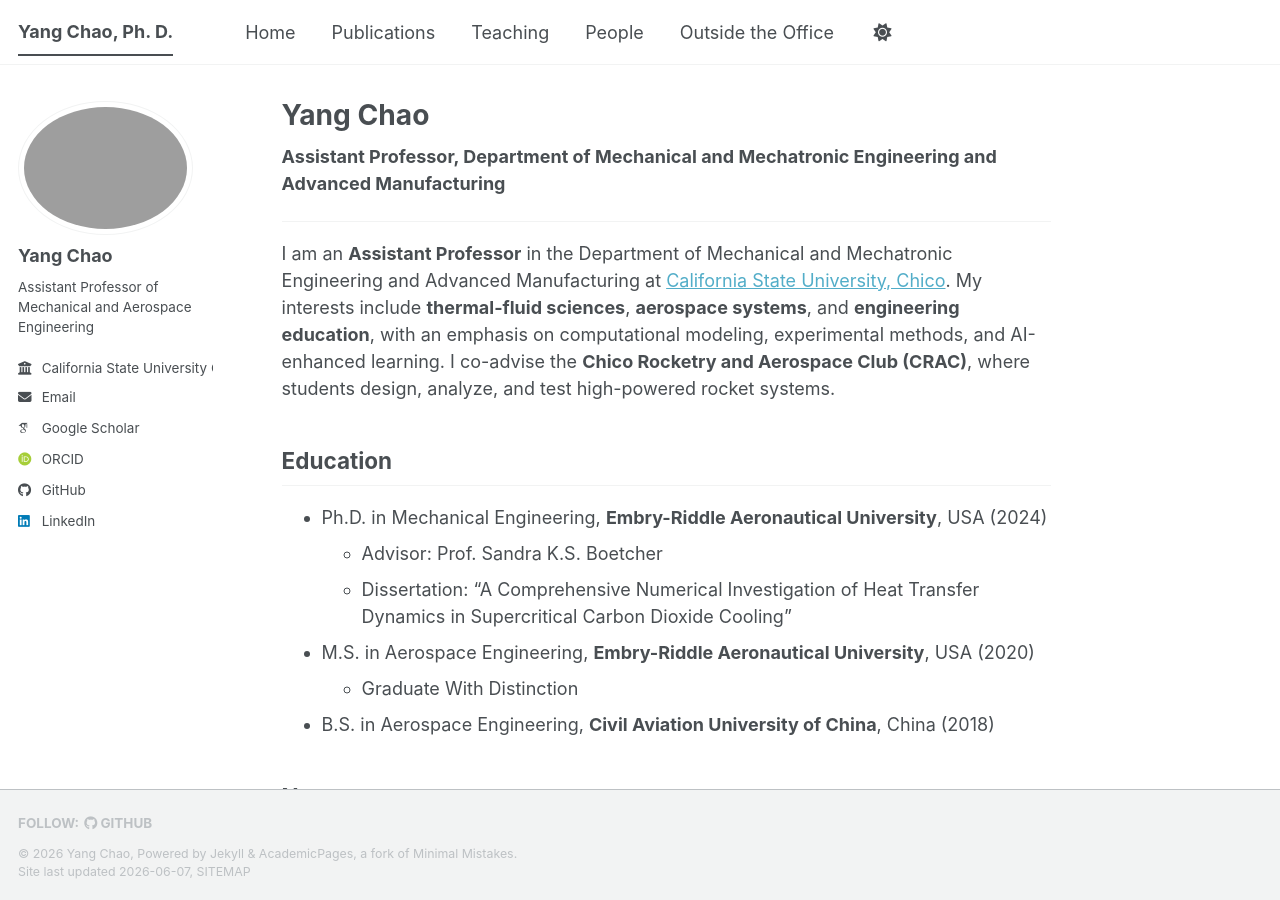
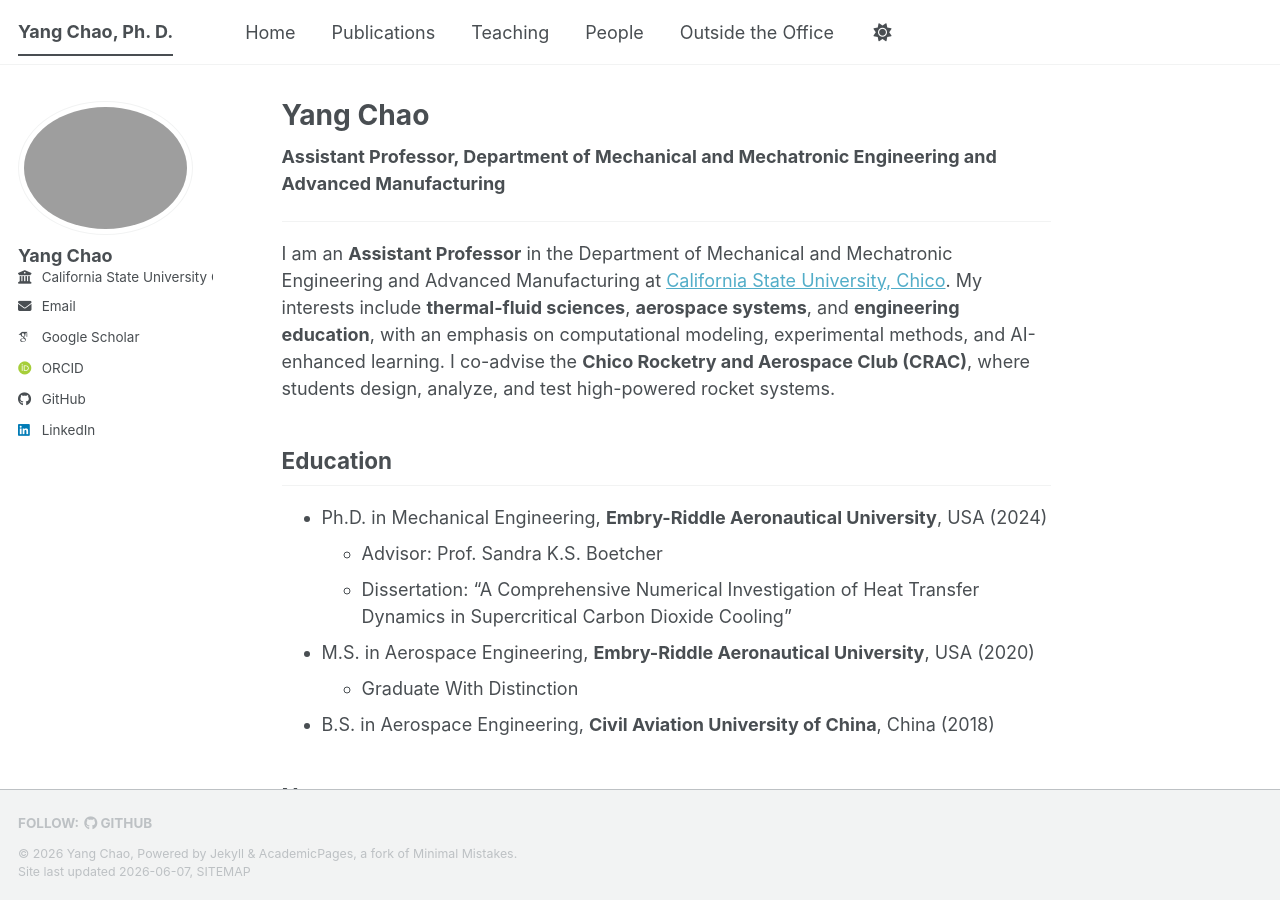
Before and after one commit to cycynyny/cycynyny.github.io, a Jekyll site: the page built from _pages/about.md, in a window 1280 px wide and 900 px high. Built offline with Jekyll 4.4.1, drawn with Linux system fonts in a browser that asks for light colours; some web fonts are replaced; a script bundle is joined from its source files by our own code; library files that are not in the unit come from our copies.

Commit message:
Update _config.yml

```diff
--- a/_config.yml
+++ b/_config.yml
@@ -25,7 +25,7 @@
   avatar           : "Self.jpg"
   name             : "Yang Chao"
   pronouns         : # example: "he/him"
-  bio              : "Assistant Professor of Mechanical and Aerospace Engineering"
+  bio              : # URL
   location         :
   employer         : "California State University Chico"
   uri              : # URL
```
